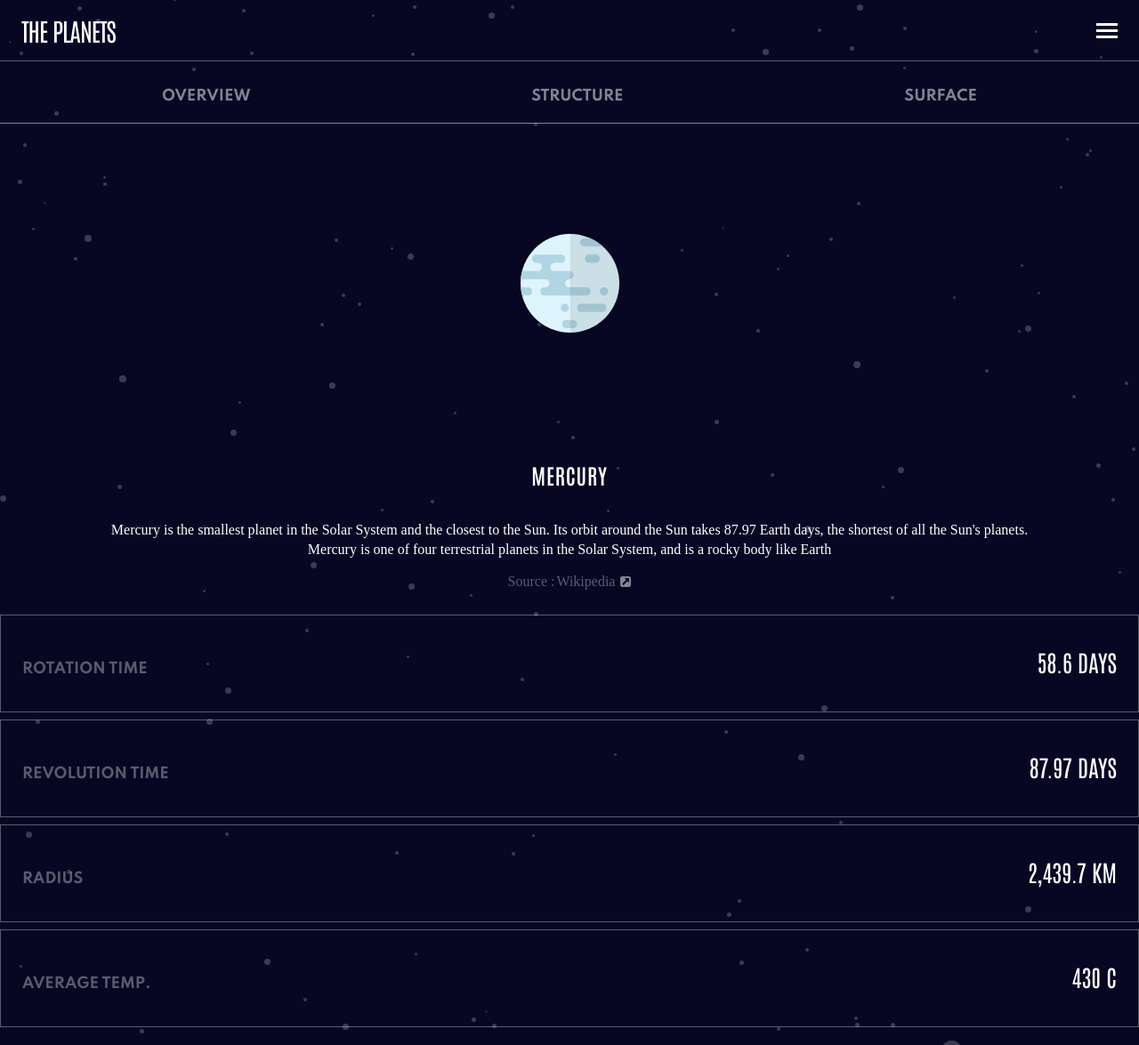
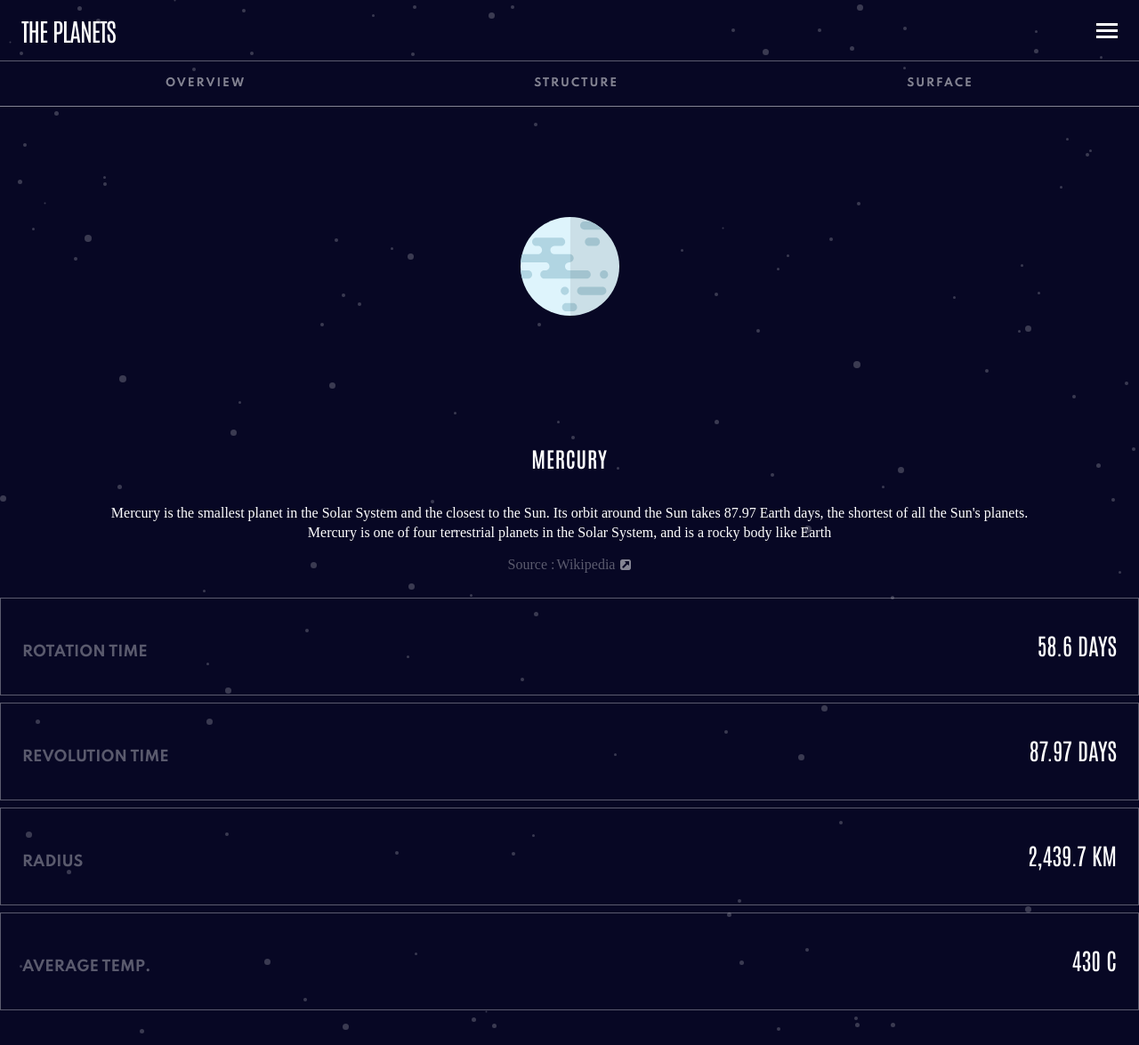
Before and after one commit to MidnightSilva/Planets-fact-site, a React (Create React App) app in the folder client/: page / in a window 1280 px wide. Shown: the whole page at 89% size. Built offline with nearby package versions, Linux system fonts and the light colour scheme.

Commit message:
added space in the bottom by adding an exra div in the bottom and removing :last-child, adjusted css on buttons

```diff
--- a/client/src/Pages/Earth.js
+++ b/client/src/Pages/Earth.js
@@ -77,6 +77,7 @@
       <PlanetCards title="Revolution Time" des="365.26 Days" />
       <PlanetCards title="Radius" des="6,371 Km" />
       <PlanetCards title="Average Temp." des="16 C" />
+      <div className="space" />
     </div>
   );
 };
--- a/client/src/Pages/Jupiter.js
+++ b/client/src/Pages/Jupiter.js
@@ -80,6 +80,7 @@
       <PlanetCards title="Revolution Time" des="11.86 Years" />
       <PlanetCards title="Radius" des="69,911 Km" />
       <PlanetCards title="Average Temp." des="-108 C" />
+      <div className="space" />
     </div>
   );
 };
--- a/client/src/Pages/Mars.js
+++ b/client/src/Pages/Mars.js
@@ -77,6 +77,7 @@
       <PlanetCards title="Revolution Time" des="1.88 Years" />
       <PlanetCards title="Radius" des="3,389.5 Km" />
       <PlanetCards title="Average Temp." des="-28 C" />
+      <div className="space" />
     </div>
   );
 };
--- a/client/src/Pages/Mercury.js
+++ b/client/src/Pages/Mercury.js
@@ -78,6 +78,7 @@
       <PlanetCards title="Revolution Time" des="87.97 Days" />
       <PlanetCards title="Radius" des="2,439.7 Km" />
       <PlanetCards title="Average Temp." des="430 C" />
+      <div className='space'/>
     </div>
   );
 };
--- a/client/src/Pages/Neptune.js
+++ b/client/src/Pages/Neptune.js
@@ -78,6 +78,7 @@
       <PlanetCards title="Revolution Time" des="164.79 Years" />
       <PlanetCards title="Radius" des="24,622 Km" />
       <PlanetCards title="Average Temp." des="-201 c" />
+      <div className="space" />
     </div>
   );
 };
--- a/client/src/Pages/Saturn.js
+++ b/client/src/Pages/Saturn.js
@@ -77,6 +77,7 @@
       <PlanetCards title="Revolution Time" des="29.46 Years" />
       <PlanetCards title="Radius" des="58,232 Km" />
       <PlanetCards title="Average Temp." des="-138 C" />
+      <div className="space" />
     </div>
   );
 };
--- a/client/src/Pages/Uranus.js
+++ b/client/src/Pages/Uranus.js
@@ -76,6 +76,7 @@
       <PlanetCards title="Revolution Time" des="84 Years" />
       <PlanetCards title="Radius" des="25,362 Km" />
       <PlanetCards title="Average Temp." des="-195 C" />
+      <div className="space" />
     </div>
   );
 };
--- a/client/src/Pages/Venus.js
+++ b/client/src/Pages/Venus.js
@@ -77,6 +77,7 @@
       <PlanetCards title="Revolution Time" des="224.7 Days" />
       <PlanetCards title="Radius" des="6,051.8 Km" />
       <PlanetCards title="Average Temp." des="471 c" />
+      <div className="space" />
     </div>
   );
 };
--- a/client/src/Scss/Planet.scss
+++ b/client/src/Scss/Planet.scss
@@ -57,7 +57,11 @@
     font-size: $planet-card-des-font-size;
     text-transform: uppercase;
 }
+//bottom page space
+.space{
+    height: 3vh;
+}
 
-div:last-child{
-    margin-bottom: 10px;
-}
+// div:last-child{
+//     margin-bottom: 10px;
+// }
--- a/client/src/Scss/button.scss
+++ b/client/src/Scss/button.scss
@@ -1,6 +1,7 @@
 @import "./Variables.scss";
 
 .btn-container{
+
     border-bottom: solid 1px;
     padding: 20px 24px;
     display: flex;
@@ -10,6 +11,13 @@
     font-family: $font-planet-card;
 }
 
+.planet-btn{
+  font-size: 12px;
+    font-weight: bold;
+    line-height: 10px;
+    text-align: center;
+    letter-spacing: 1.92857px;
+}
 button{
             background: none;
     color: inherit;
```
